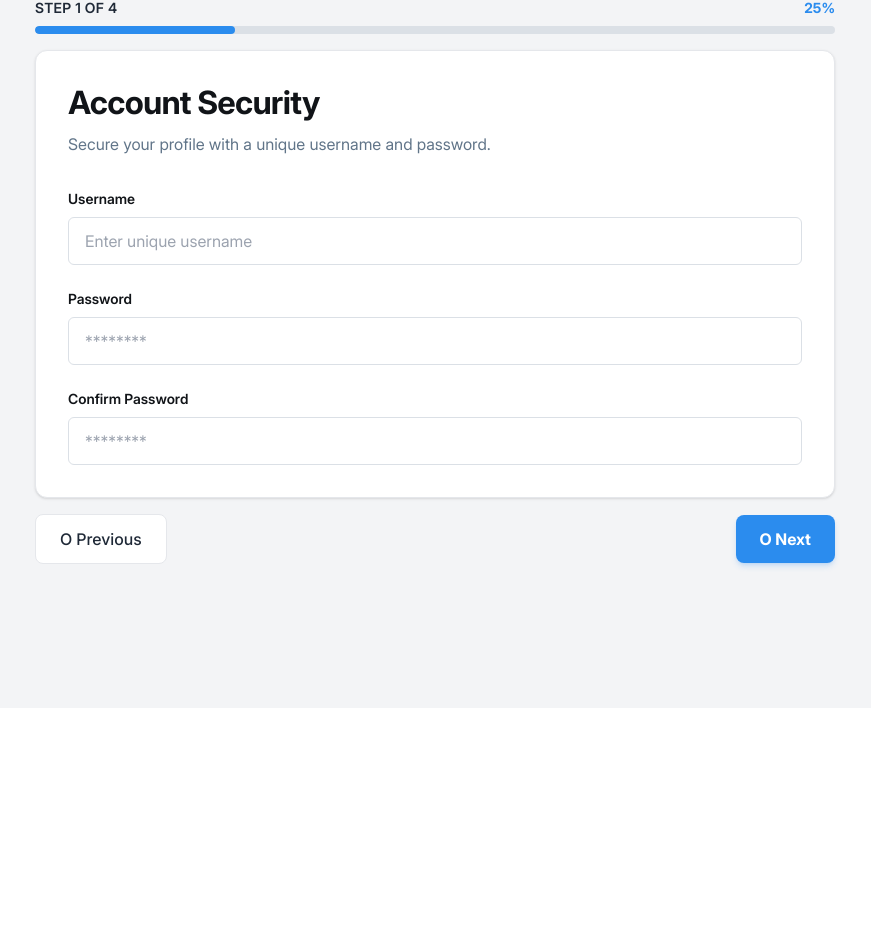
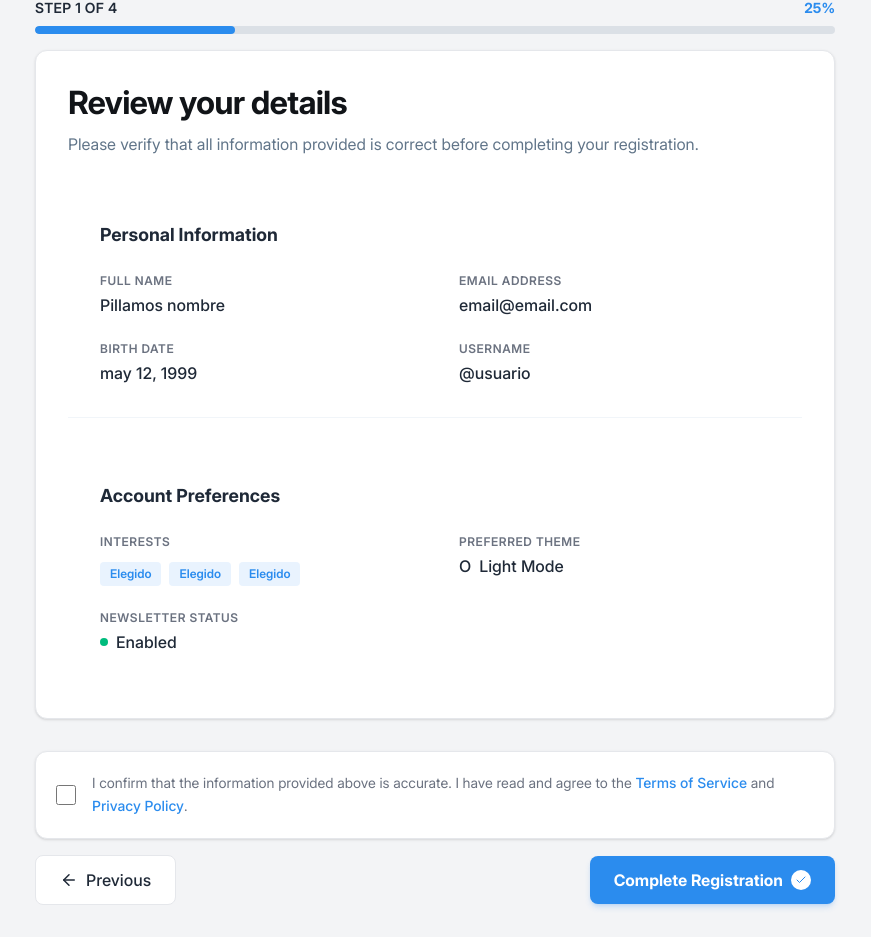
Before and after one commit to josegijon/Multi-Step-Form, a React (Vite) app: page / in a window 1280 px wide. Shown: the part 92-1029 px from the top of the page, without its empty margins (205-1076 px from the left). Before the commit the page ends 800 px from the top, so only its background shows below. Built offline with nearby package versions, Linux system fonts and the light colour scheme.

Commit message:
feat: implement navigation logic in FormNavigation and integrate it into MultiStepForm

```diff
--- a/src/components/FormNavigation.tsx
+++ b/src/components/FormNavigation.tsx
@@ -1,15 +1,44 @@
+import { ArrowLeft, ArrowRight, Check } from "lucide-react";
+import { TOTAL_STEPS } from "../constants/formSteps";
 
-export const FormNavigation = () => {
+interface Props {
+    currentStep: number;
+}
+
+export const FormNavigation = ({ currentStep }: Props) => {
+    const hasPreviousStep = currentStep > 1;
+    const isLastStep = currentStep === TOTAL_STEPS;
+
+    const containerJustify = hasPreviousStep ? 'justify-between' : 'justify-end';
+    const primaryLabel = isLastStep ? 'Complete Registration' : 'Next';
+
     return (
-        <div className="flex justify-between items-center gap-2 w-full max-w-200 mx-auto">
-            <button className="flex items-center gap-2 px-6 py-3 rounded-lg text-black-02 border border-[#e5e7eb] bg-white font-medium transition-colors cursor-pointer
-            hover:bg-slate-50">
-                O Previous
-            </button>
+        <div className={`flex items-center gap-2 w-full max-w-200 mx-auto
+        ${containerJustify}`}>
+            {hasPreviousStep &&
+                <button
+                    className="flex items-center gap-2 px-6 py-3 rounded-lg text-black-02 border border-[#e5e7eb] bg-white font-medium transition-colors cursor-pointer
+                    hover:bg-slate-50"
+                    type="button"
+                >
+                    <ArrowLeft size={18} />
+                    Previous
+                </button>
+            }
 
-            <button className="flex items-center gap-2 px-6 py-3 rounded-lg text-white bg-blue-primary font-bold shadow-md shadow-blue-primary/20 transition-all cursor-pointer
-            hover:bg-[#1a7cd8] hover:-translate-y-px">
-                O Next
+            <button
+                className="flex items-center gap-2 px-6 py-3 rounded-lg text-white bg-blue-primary font-bold shadow-md shadow-blue-primary/20 transition-all cursor-pointer
+            hover:bg-[#1a7cd8] hover:-translate-y-px"
+                type={isLastStep ? 'submit' : 'button'}
+            >
+                {primaryLabel}
+
+                {isLastStep
+                    ? <div className="bg-white rounded-full p-1 text-blue-primary">
+                        <Check size={12} />
+                    </div>
+                    : <ArrowRight size={18} />
+                }
             </button>
         </div>
     )
--- a/src/components/MultiStepForm.tsx
+++ b/src/components/MultiStepForm.tsx
@@ -5,14 +5,21 @@ import { Step2Professional } from "./steps/Step2Professional"
 import { Step3Preferences } from "./steps/Step3Preferences"
 import { Step4Summary } from "./steps/Step4Summary"
 import { Header } from './Header';
+import { useState } from "react"
 
 export const MultiStepForm = () => {
+
+    const [currentStep, setCurrentStep] = useState(4);
+
     return (
-        <main className="font-inter bg-[#f3f4f6] min-h-screen flex flex-col gap-4">
+        <main className="font-inter bg-[#f3f4f6] min-h-screen flex flex-col gap-4 pb-8">
             <Header />
             <ProgressBar />
-            <Step2Professional />
-            <FormNavigation />
+            {currentStep === 1 ? <Step1Personal /> : ''}
+            {currentStep === 2 ? <Step2Professional /> : ''}
+            {currentStep === 3 ? <Step3Preferences /> : ''}
+            {currentStep === 4 ? <Step4Summary /> : ''}
+            <FormNavigation currentStep={currentStep} />
         </main>
     )
 }
--- /dev/null
+++ b/src/constants/formSteps.ts
@@ -0,0 +1 @@
+export const TOTAL_STEPS: number = 4;
```
